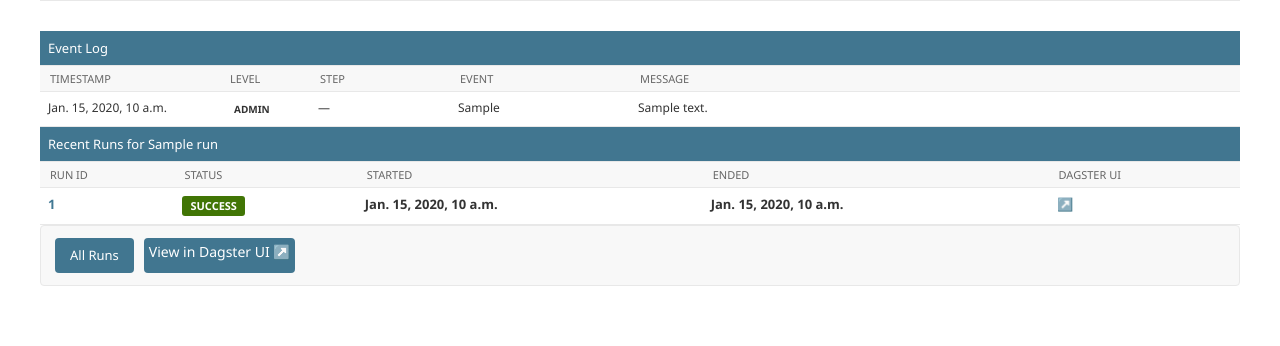
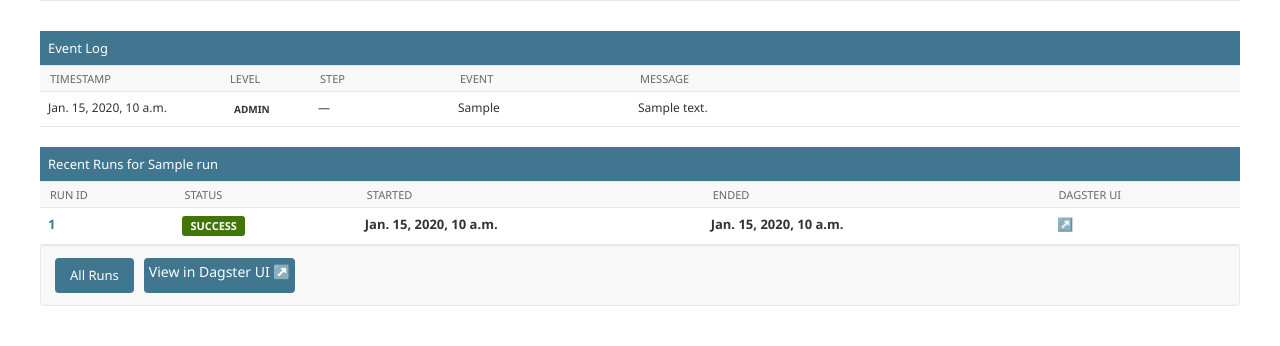
Before and after one commit to rclement/django-dagster, a Django app: template django_dagster/templates/django_dagster/run_detail.html in a window 1280 px wide. Shown: the part 803-1149 px from the top of the page. Before the commit the page ends 1089 px from the top, so only its background shows below. Run offline with Django 5.2, Linux system fonts and the light colour scheme; the template is opened without the code that fills it: most values are stand-ins (such as "Sample title", 1, 10 or a date in 2020).

Commit message:
fix: make event log table scrollable and add spacing
Co-Authored-By: Claude Opus 4.6 <noreply@anthropic.com>

```diff
--- a/django_dagster/templates/django_dagster/run_detail.html
+++ b/django_dagster/templates/django_dagster/run_detail.html
@@ -84,9 +84,10 @@
 </fieldset>
 
 {% if events %}
-<div class="inline-related tabular">
+<div class="inline-related tabular" style="margin-bottom:20px;">
 <fieldset class="module">
     <h2>{% trans 'Event Log' %}</h2>
+    <div style="max-height:400px;overflow-y:auto;">
     <table>
         <thead>
             <tr>
@@ -109,6 +110,7 @@
             {% endfor %}
         </tbody>
     </table>
+    </div>
 </fieldset>
 </div>
 {% endif %}
```
